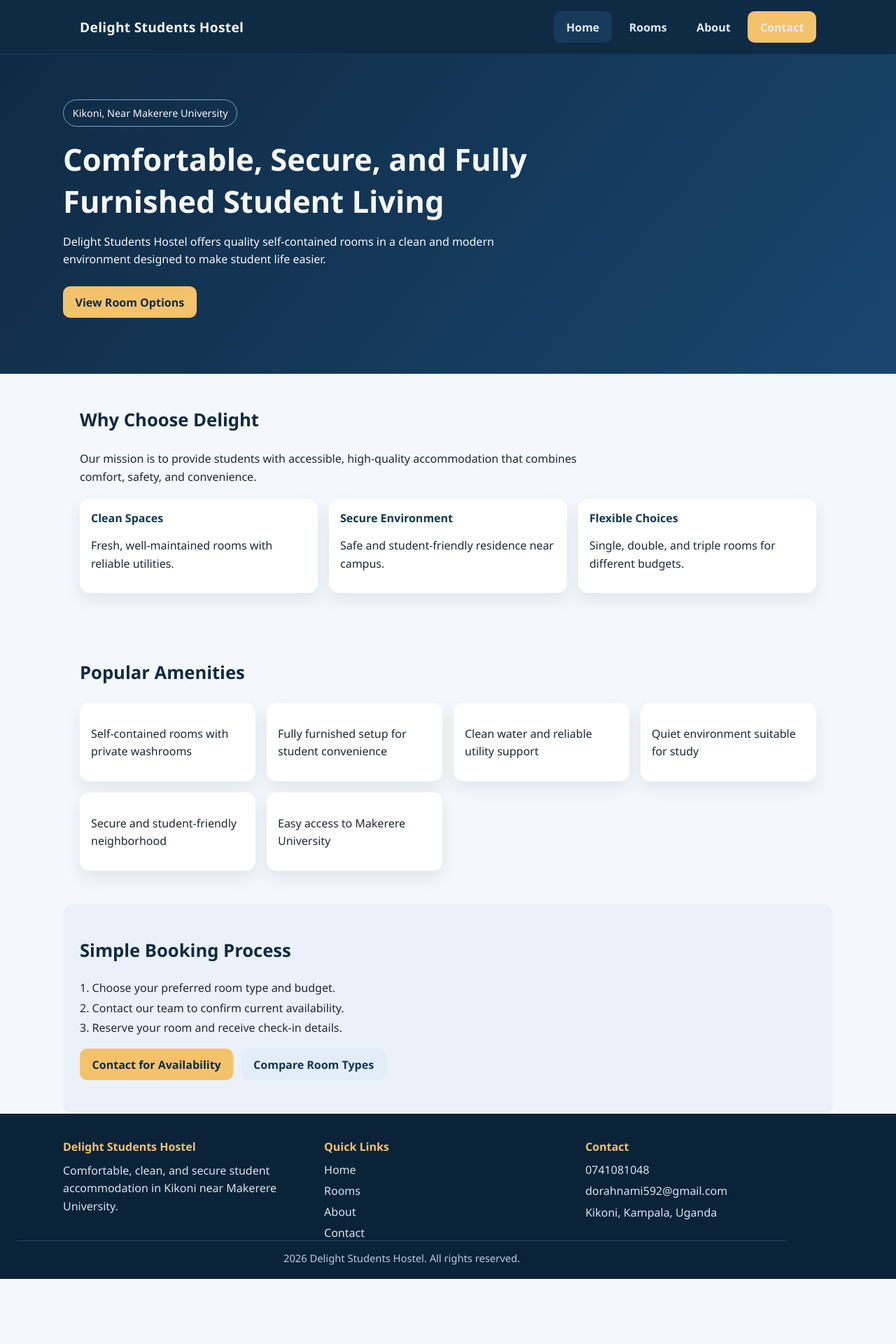
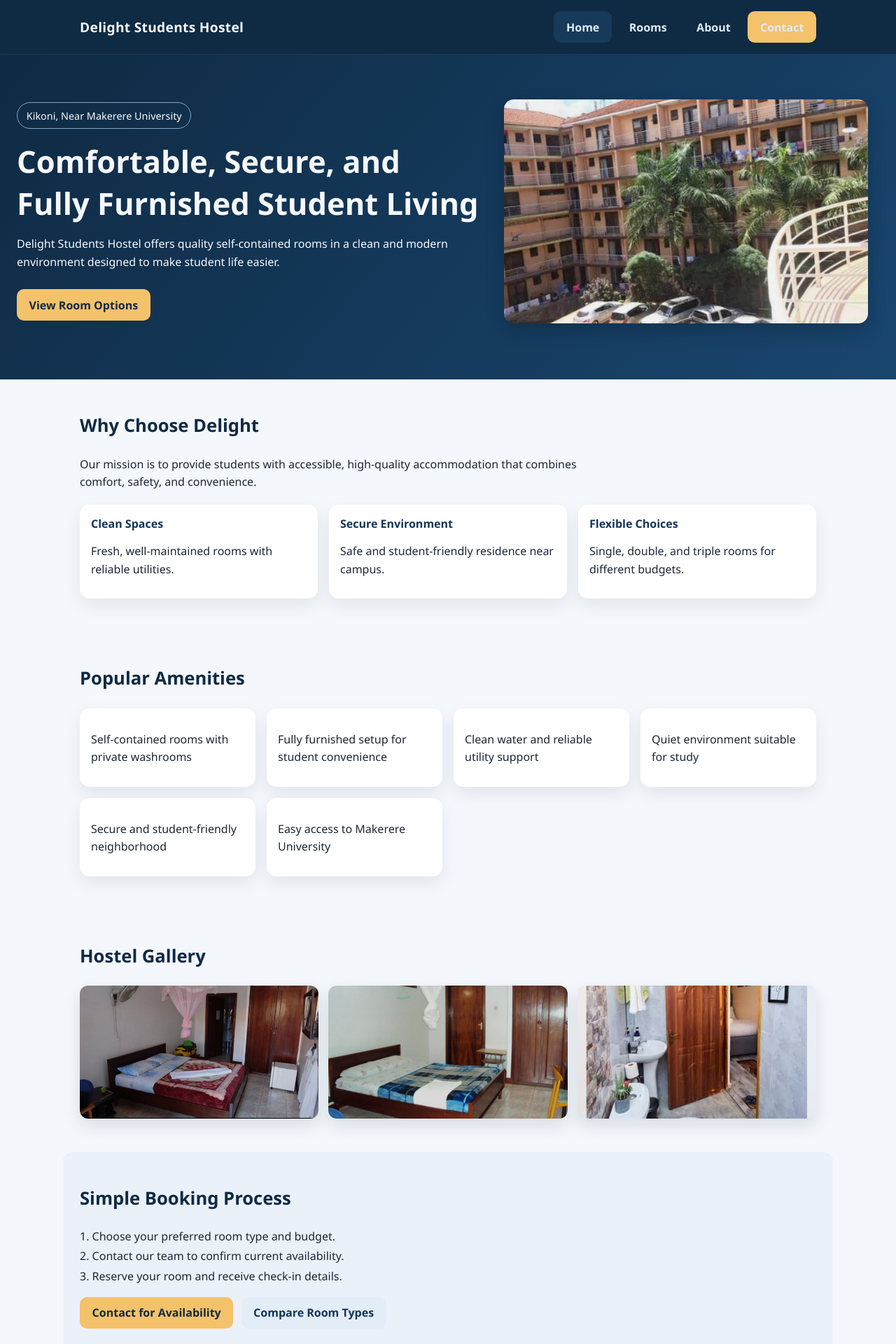
Before and after one commit to dorahnami59-boop/Student_Hostel, a React (Create React App) app: page / in a window 1280 px wide. Shown: the top 1920 px of the page at 70% size. Before the commit the page ends 1827 px from the top, so only its background shows below. Built offline with nearby package versions, Linux system fonts and the light colour scheme.

Commit message:
Add images

```diff
--- a/package.json
+++ b/package.json
@@ -2,6 +2,7 @@
   "name": "hostel",
   "version": "0.1.0",
   "private": true,
+  "homepage": ".",
   "dependencies": {
     "@testing-library/dom": "^10.4.1",
     "@testing-library/jest-dom": "^6.9.1",
--- a/public/index.html
+++ b/public/index.html
@@ -24,7 +24,7 @@
       work correctly both with client-side routing and a non-root public URL.
       Learn how to configure a non-root public URL by running `npm run build`.
     -->
-    <title>React App</title>
+    <title>Delight Students Hostel</title>
   </head>
   <body>
     <noscript>You need to enable JavaScript to run this app.</noscript>
--- a/src/App.css
+++ b/src/App.css
@@ -60,11 +60,24 @@
   background: linear-gradient(130deg, #0f2a43, #19466f);
   color: #f6f8fb;
   padding: 4rem 1.5rem 5rem;
+  display: grid;
+  grid-template-columns: 1.2fr 1fr;
+  gap: 1.2rem;
+  align-items: center;
 }
 
 .hero-content {
   max-width: 1100px;
   margin: 0 auto;
+}
+
+.hero-visual {
+  width: min(520px, 100%);
+  justify-self: center;
+  border-radius: 14px;
+  box-shadow: 0 10px 24px rgba(6, 20, 33, 0.28);
+  object-fit: cover;
+  max-height: 320px;
 }
 
 .badge {
@@ -137,6 +150,32 @@
   background: #ffffff;
   border-radius: 14px;
   box-shadow: 0 10px 24px rgba(16, 42, 67, 0.08);
+}
+
+.section-image {
+  width: 100%;
+  max-width: 760px;
+  border-radius: 14px;
+  margin: 0.5rem 0 1rem;
+  box-shadow: 0 10px 24px rgba(16, 42, 67, 0.12);
+  object-fit: cover;
+  max-height: 360px;
+}
+
+.image-grid {
+  margin-top: 1rem;
+  display: grid;
+  grid-template-columns: repeat(auto-fit, minmax(220px, 1fr));
+  gap: 0.9rem;
+}
+
+.image-grid img {
+  width: 100%;
+  height: 190px;
+  object-fit: cover;
+  border-radius: 12px;
+  box-shadow: 0 10px 24px rgba(16, 42, 67, 0.12);
+  background: #d7e3f0;
 }
 
 .feature-grid article {
@@ -227,6 +266,10 @@
   margin-top: 0.6rem;
 }
 
+.muted-text {
+  color: #4c6580;
+}
+
 .footer {
   padding: 2.2rem 1.5rem 1.1rem;
   color: #d9e5f2;
@@ -285,4 +328,8 @@
   .nav-links {
     flex-wrap: wrap;
   }
+
+  .hero {
+    grid-template-columns: 1fr;
+  }
 }
--- a/src/data/siteData.js
+++ b/src/data/siteData.js
@@ -3,19 +3,19 @@
     name: 'Single Room',
     price: 'UGX 800,000 per semester',
     description: 'Perfect for students who value privacy, focus, and quiet study time.',
-    image: '/images/single-room.jpg',
+    image: `${process.env.PUBLIC_URL}/Images/single room.jpeg`,
   },
   {
     name: 'Double Room',
     price: 'UGX 1,600,000 per semester',
     description: 'A balanced option for comfort and affordability with shared space.',
-    image: '/images/double-room.jpg',
+    image: `${process.env.PUBLIC_URL}/Images/room inside.jpeg`,
   },
   {
     name: 'Triple Room',
     price: 'UGX 2,200,000 per semester',
     description: 'A budget-friendly choice for students who enjoy community living.',
-    image: '/images/triple-room.jpg',
+    image: `${process.env.PUBLIC_URL}/Images/multiple beds room.jpeg`,
   },
 ];
 
@@ -66,3 +66,14 @@
       'We keep communication simple and responsive to make bookings and inquiries stress-free.',
   },
 ];
+
+export const pageImages = {
+  home: `${process.env.PUBLIC_URL}/Images/hostel.jpeg`,
+  about: `${process.env.PUBLIC_URL}/Images/single room 2.jpeg`,
+  contact: `${process.env.PUBLIC_URL}/Images/room inside.jpeg`,
+  gallery: [
+    `${process.env.PUBLIC_URL}/Images/single room.jpeg`,
+    `${process.env.PUBLIC_URL}/Images/single room 2.jpeg`,
+    `${process.env.PUBLIC_URL}/Images/bath room.jpeg`,
+  ],
+};
--- a/src/index.js
+++ b/src/index.js
@@ -1,6 +1,6 @@
 import React from 'react';
 import ReactDOM from 'react-dom/client';
-import { BrowserRouter } from 'react-router-dom';
+import { HashRouter } from 'react-router-dom';
 import './index.css';
 import App from './App';
 import reportWebVitals from './reportWebVitals';
@@ -8,9 +8,9 @@
 const root = ReactDOM.createRoot(document.getElementById('root'));
 root.render(
   <React.StrictMode>
-    <BrowserRouter>
+    <HashRouter>
       <App />
-    </BrowserRouter>
+    </HashRouter>
   </React.StrictMode>
 );
 
--- a/src/pages/AboutPage.js
+++ b/src/pages/AboutPage.js
@@ -1,10 +1,18 @@
-import { hostelValues } from '../data/siteData';
+import { hostelValues, pageImages } from '../data/siteData';
 
 function AboutPage() {
   return (
     <>
       <section className="section">
         <h3>About Delight Students Hostel</h3>
+        <img
+          className="section-image"
+          src={pageImages.about}
+          alt="Delight Students Hostel building"
+          onError={(event) => {
+            event.currentTarget.style.display = 'none';
+          }}
+        />
         <p>
           Delight Students Hostel is a modern student accommodation in Kikoni near
           Makerere University, dedicated to providing comfortable, clean, and secure
--- a/src/pages/ContactPage.js
+++ b/src/pages/ContactPage.js
@@ -1,3 +1,5 @@
+import { pageImages } from '../data/siteData';
+
 function ContactPage() {
   return (
     <section className="section">
@@ -6,6 +8,14 @@
         Reach us directly for room availability, booking support, or any information about
         moving into Delight Students Hostel.
       </p>
+      <img
+        className="section-image"
+        src={pageImages.contact}
+        alt="Hostel contact and reception area"
+        onError={(event) => {
+          event.currentTarget.style.display = 'none';
+        }}
+      />
 
       <div className="contact-grid">
         <div className="contact-box">
--- a/src/pages/HomePage.js
+++ b/src/pages/HomePage.js
@@ -1,5 +1,5 @@
 import { Link } from 'react-router-dom';
-import { amenities, bookingSteps, features } from '../data/siteData';
+import { amenities, bookingSteps, features, pageImages } from '../data/siteData';
 
 function HomePage() {
   return (
@@ -16,6 +16,14 @@
             View Room Options
           </Link>
         </div>
+        <img
+          className="hero-visual"
+          src={pageImages.home}
+          alt="Delight Students Hostel main view"
+          onError={(event) => {
+            event.currentTarget.style.display = 'none';
+          }}
+        />
       </section>
 
       <section className="section">
@@ -45,6 +53,22 @@
         </div>
       </section>
 
+      <section className="section">
+        <h3>Hostel Gallery</h3>
+        <div className="image-grid">
+          {pageImages.gallery.map((image) => (
+            <img
+              key={image}
+              src={image}
+              alt="Hostel environment"
+              onError={(event) => {
+                event.currentTarget.style.display = 'none';
+              }}
+            />
+          ))}
+        </div>
+      </section>
+
       <section className="section callout">
         <h3>Simple Booking Process</h3>
         <ol className="contact-list">
--- a/src/pages/RoomsPage.js
+++ b/src/pages/RoomsPage.js
@@ -9,6 +9,9 @@
         <p>
           Choose the room type that best matches your comfort level, privacy preference,
           and monthly budget.
+        </p>
+        <p className="muted-text">
+          Room photos are shown according to image names placed in `public/images`.
         </p>
         <div className="room-grid">
           {roomCards.map((room) => (
```
